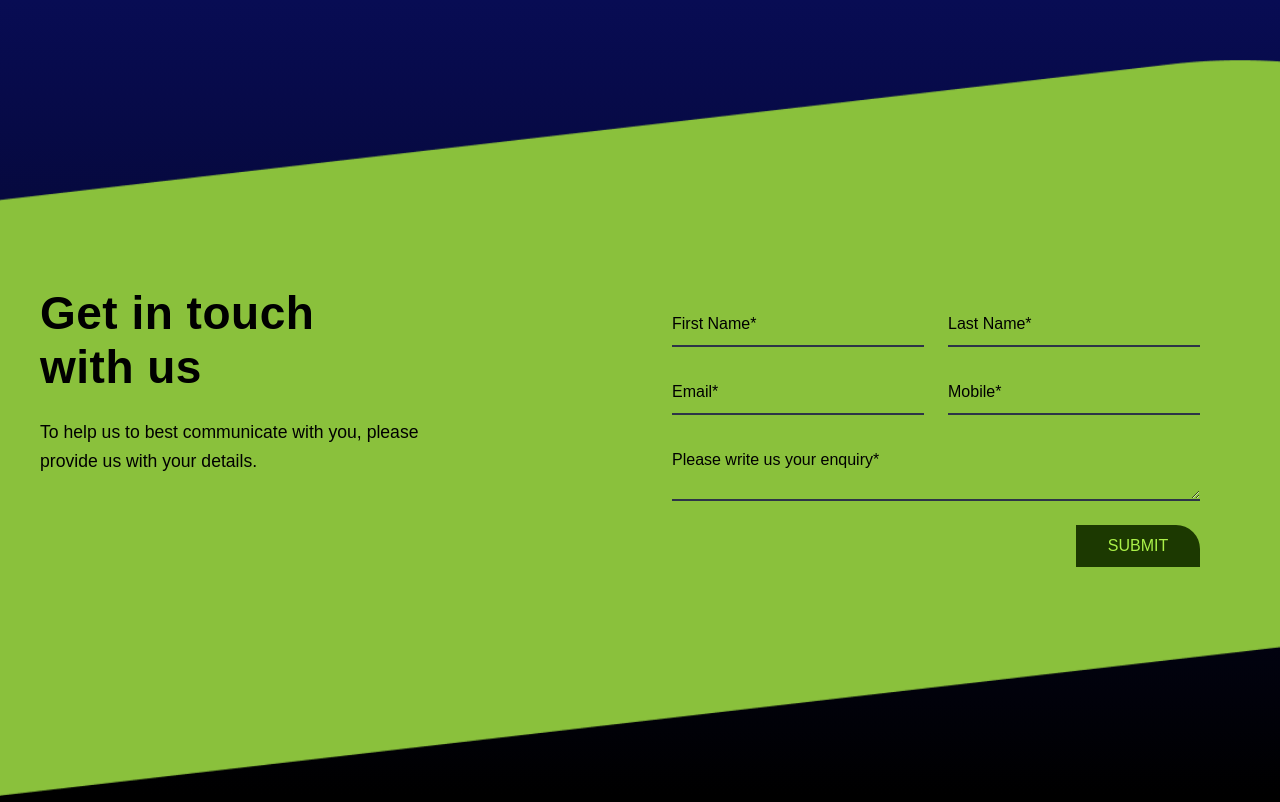
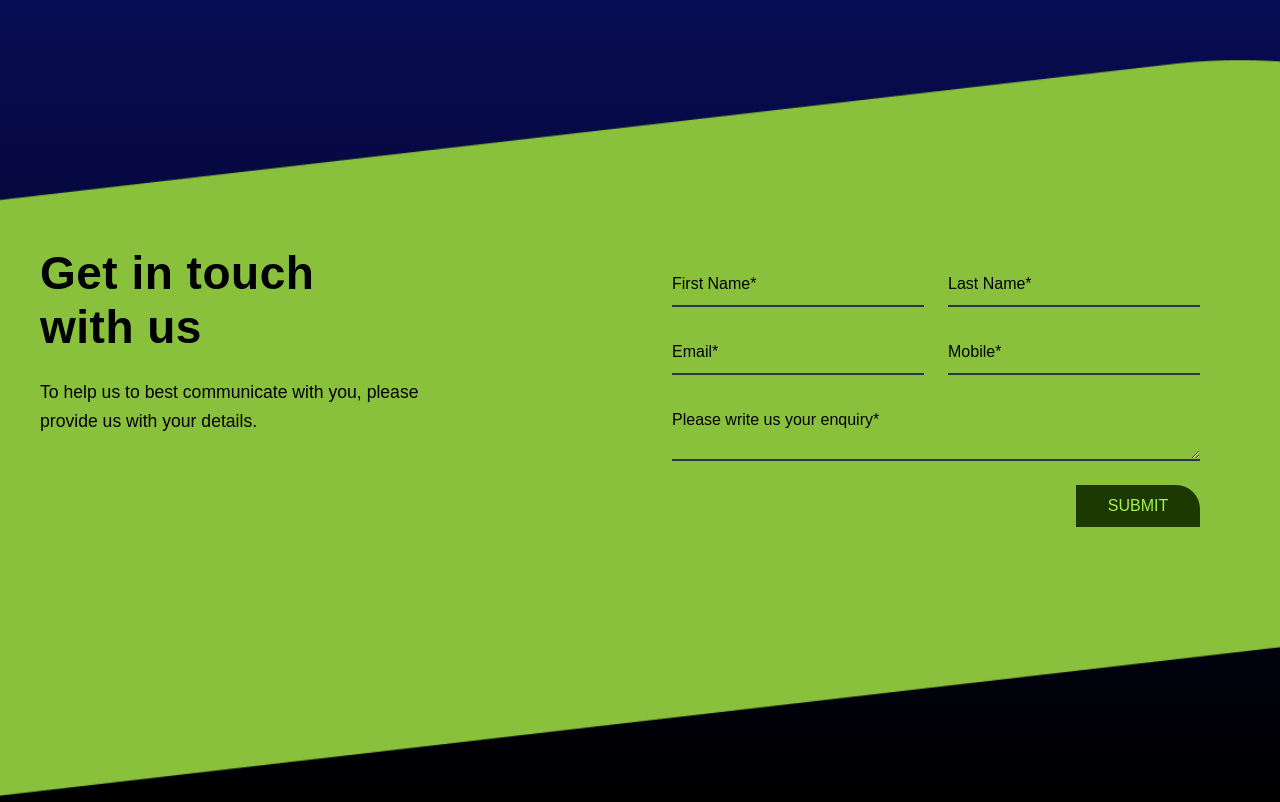
Before and after one commit to seifelden66/play-game, a Vue app: page / in a window 1280 px wide. Shown: the part 4249-5051 px from the top of the page. Built offline with nearby package versions, Linux system fonts and the light colour scheme; a web font is replaced by a local one.

Commit message:
fixed again

```diff
--- a/src/components/ContactSection.vue
+++ b/src/components/ContactSection.vue
@@ -82,7 +82,7 @@ export default {
   z-index: 999999999;
   max-width: 1200px;
   margin: 0 auto;
-  padding-top: 220px;
+  padding-top: 180px;
   align-items: baseline;
   display: flex;
   gap: 4rem;
```
